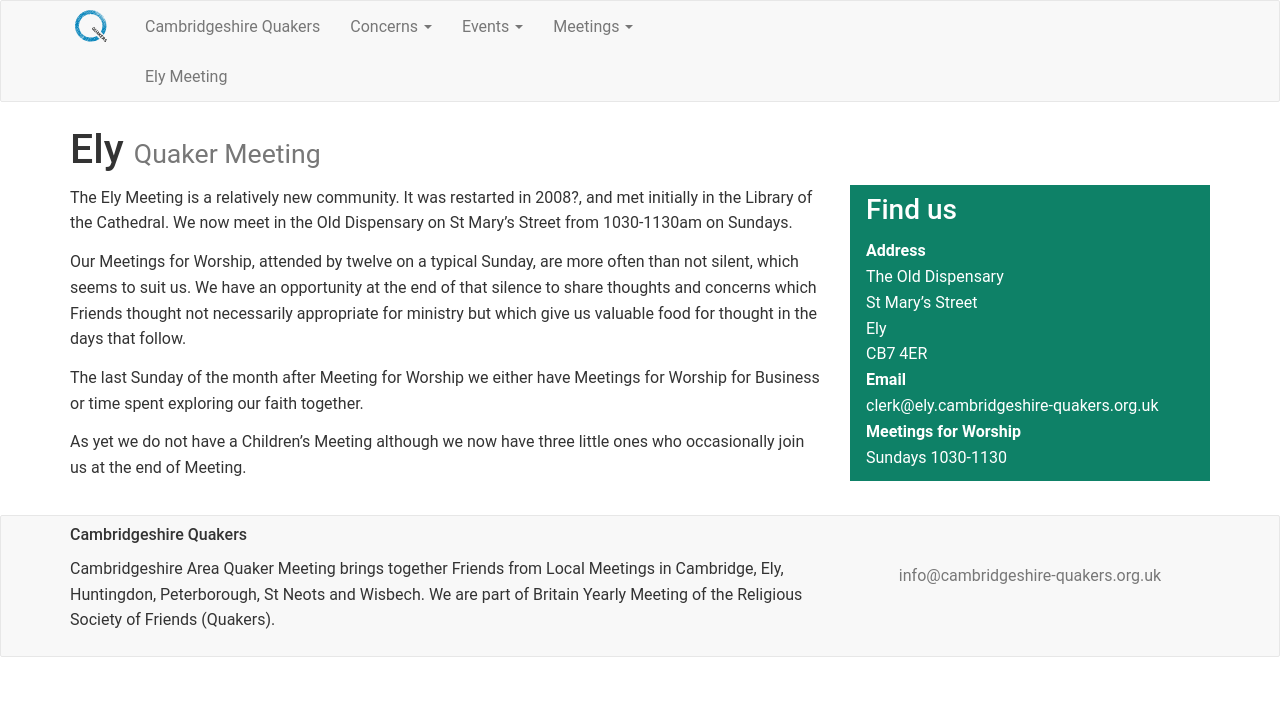
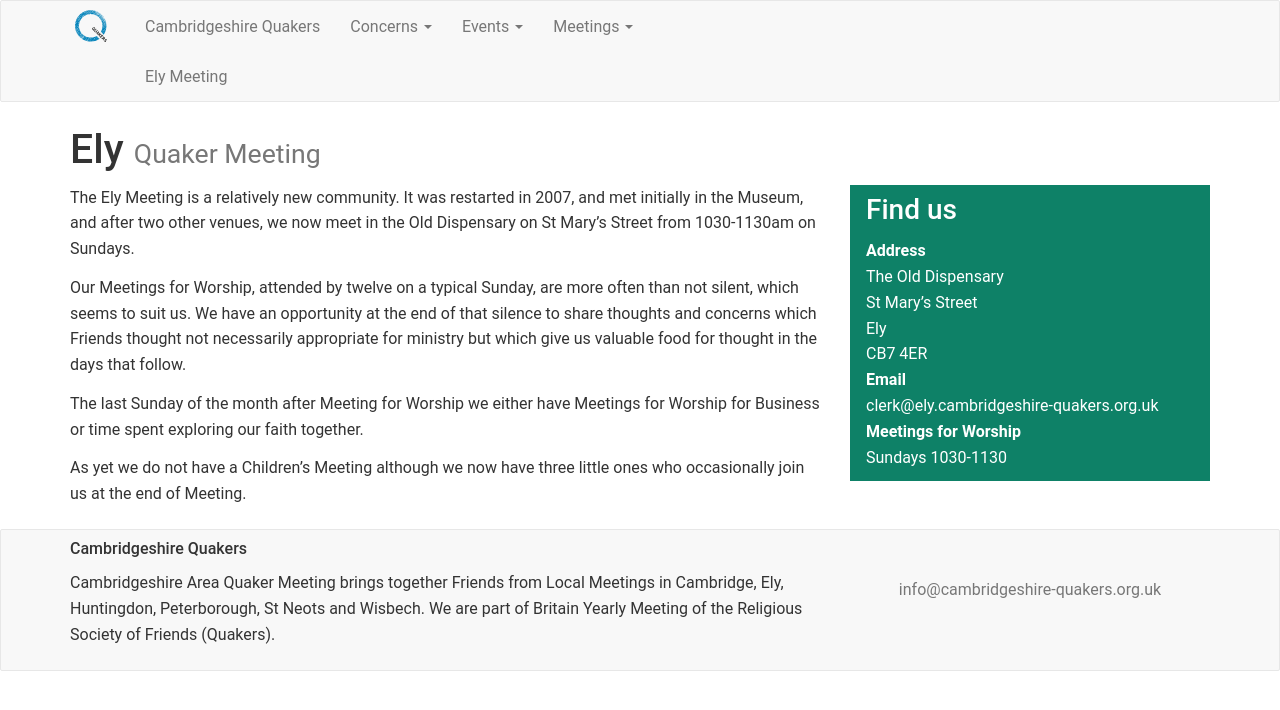
Before and after one commit to CambridgeshireQuakers/test, a Jekyll site: the page built from _meetings/ely.md, in a window 1280 px wide. Shown: the top 710 px of the page. Built offline with Jekyll 4.4.1, drawn with Linux system fonts in a browser that asks for light colours.

Commit message:
Correction to Ely prior meeting place

```diff
--- a/_meetings/ely.md
+++ b/_meetings/ely.md
@@ -10,7 +10,7 @@
 email: clerk@ely.cambridgeshire-quakers.org.uk
 ---
 
-The Ely Meeting is a relatively new community. It was restarted in 2008?, and met initially in the Library of the Cathedral. We now meet in the Old Dispensary on St Mary’s Street from 1030-1130am on Sundays.
+The Ely Meeting is a relatively new community. It was restarted in 2007, and met initially in the Museum, and after two other venues, we now meet in the Old Dispensary on St Mary’s Street from 1030-1130am on Sundays.
 
 Our Meetings for Worship, attended by twelve on a typical Sunday, are more often than not silent, which seems to suit us. We have an opportunity at the end of that silence to share thoughts and concerns which Friends thought not necessarily appropriate for ministry but which give us valuable food for thought in the days that follow.
 
```
